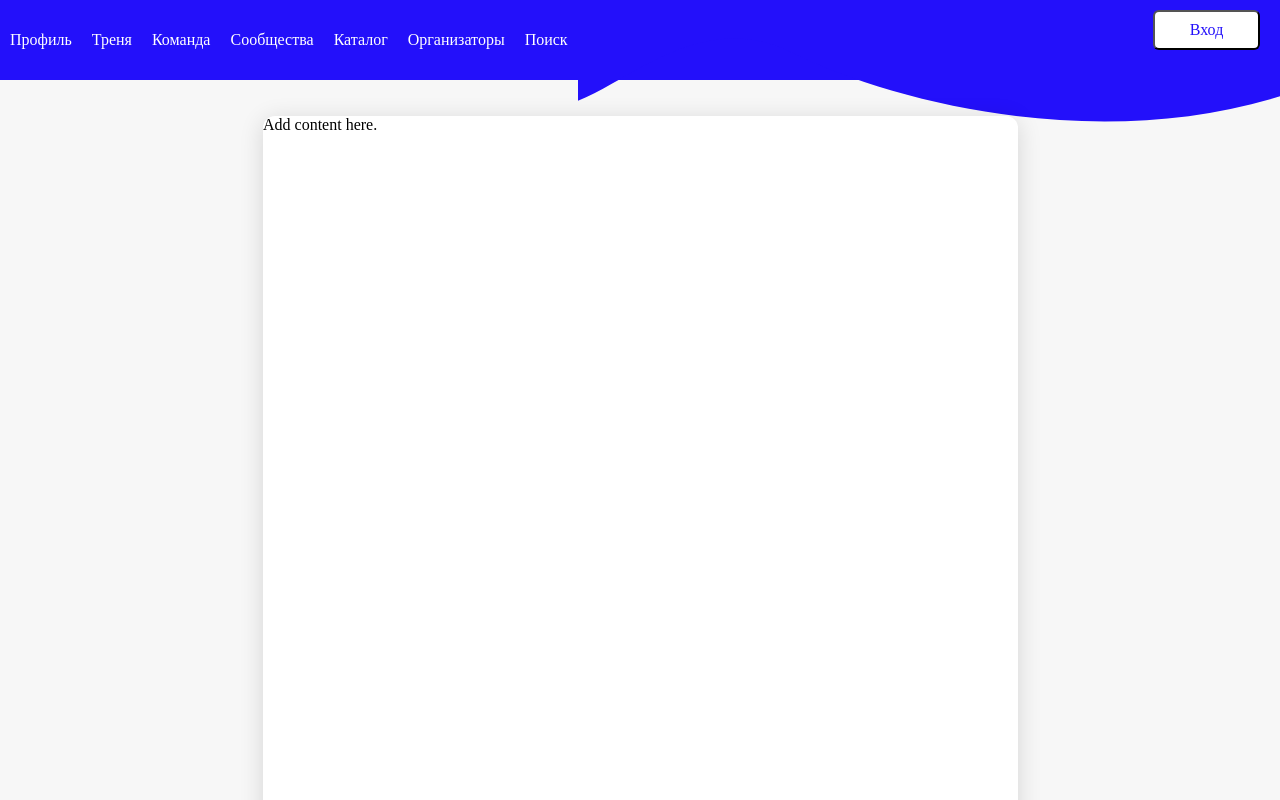
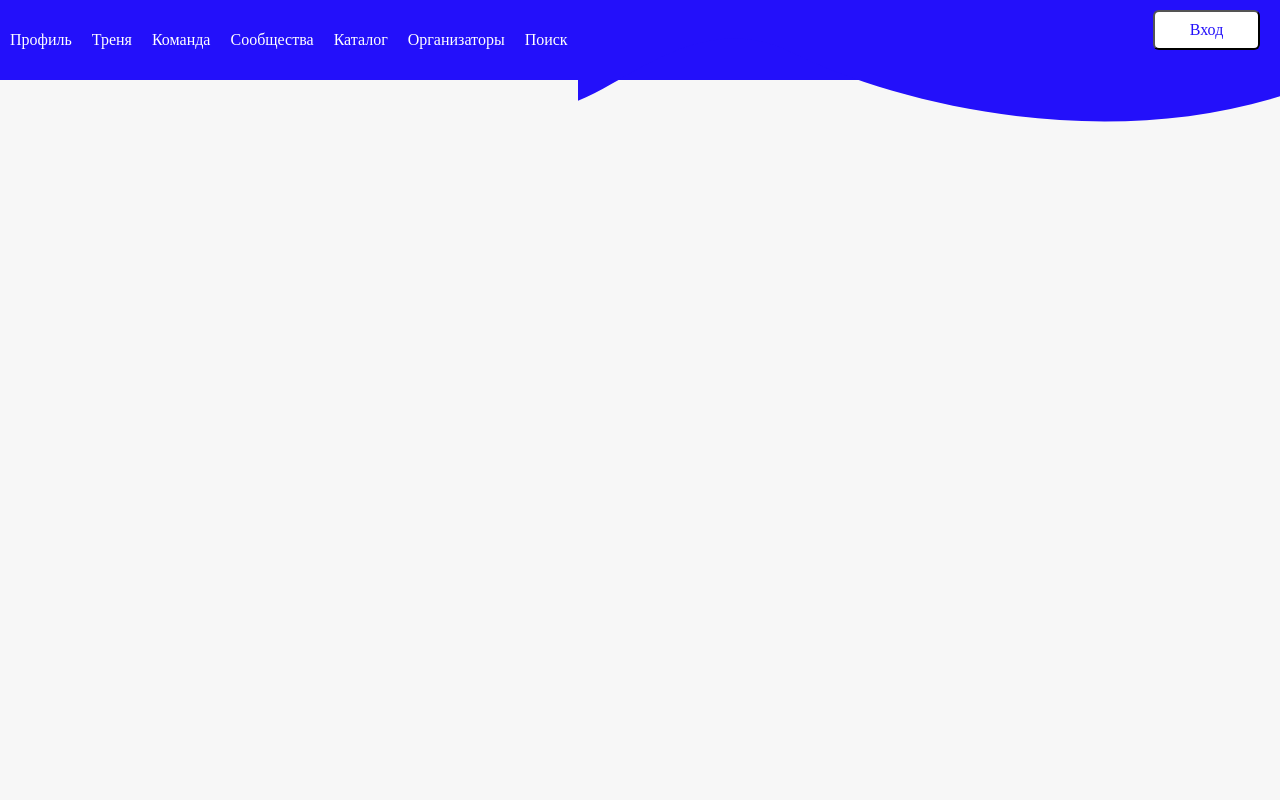
Before and after one commit to birdieduckie/html-css-layout, a plain HTML site: page index.html in a window 1280 px wide. Drawn offline with nearby package versions, Linux system fonts and the light colour scheme.

Commit message:
without article

```diff
--- a/index.html
+++ b/index.html
@@ -30,9 +30,7 @@
     </header>
     <script src='js/hello.js'></script>
     <main>
-      <article id='container'>
-        Add content here.
-      </article>
+
     </main>
     <footer>
 
--- a/styles/style.css
+++ b/styles/style.css
@@ -41,14 +41,3 @@ body {
   width: 100%;
   height: 80%;
 }
-
-#container {
-  position: fixed;
-  width: 755px;
-  height: 732px;
-  left: 263px;
-  top: 116px;
-  background: #FFFFFF;
-  box-shadow: 0px 4px 24px rgba(0, 0, 0, 0.14);
-  border-radius: 12px;
-}
```
